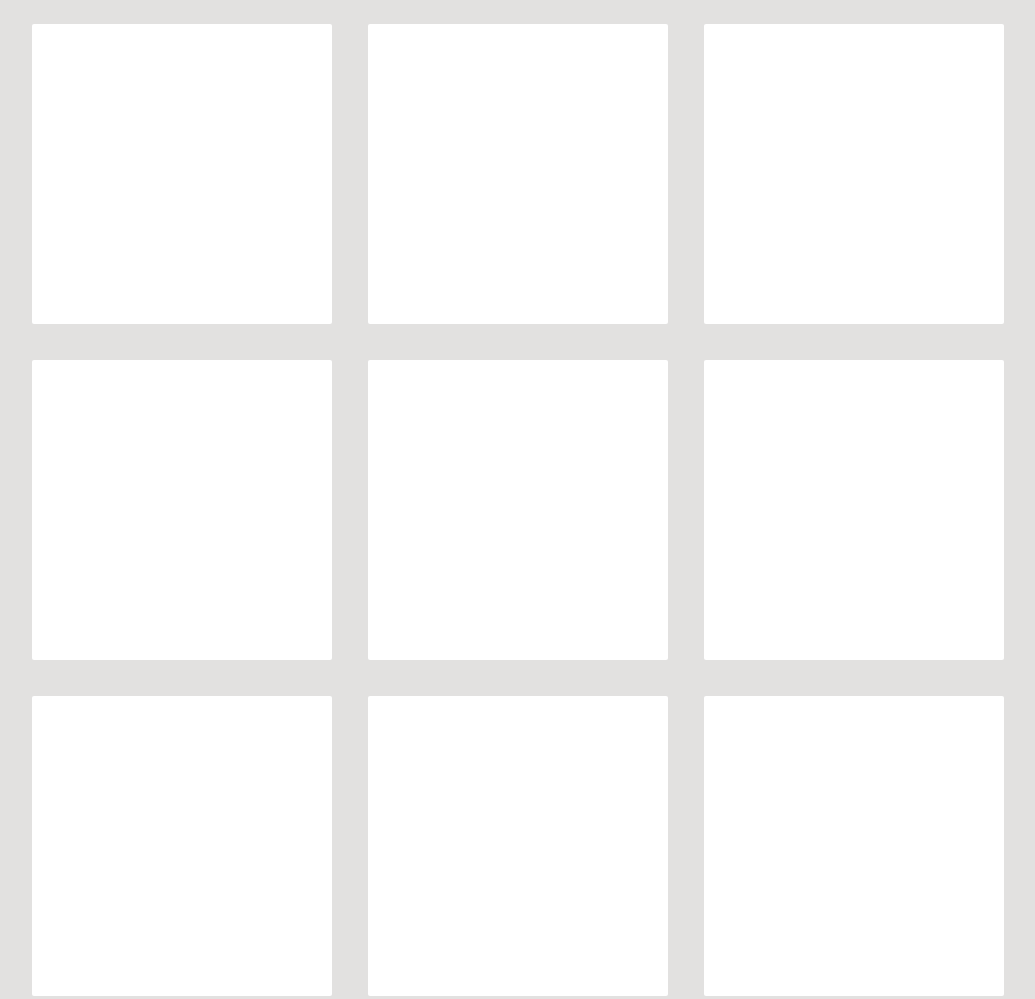
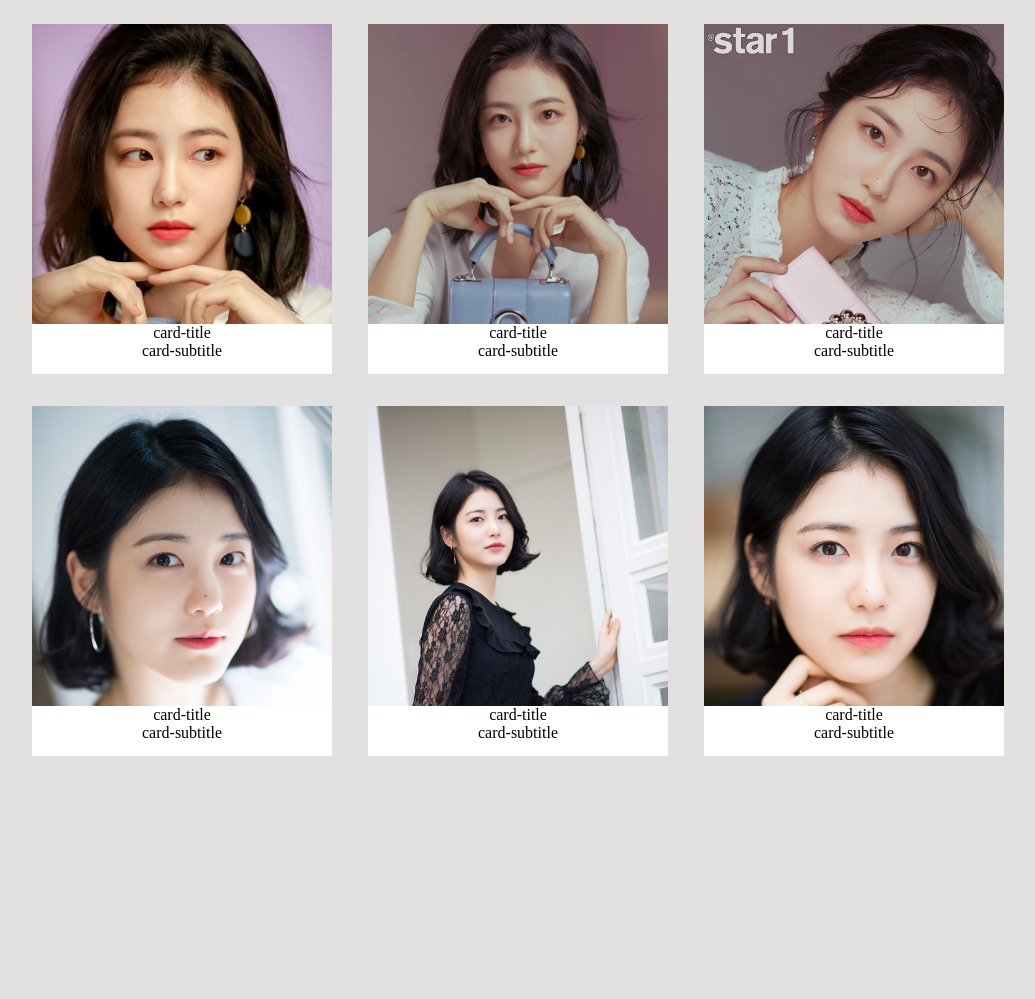
Before and after one commit to read2r/WebCardView, a plain HTML site: page index.html in a window 1280 px wide. Shown: the top 999 px of the page, without its empty margins (122-1157 px from the left). After the commit the page ends 800 px from the top, so only its background shows below. Drawn offline with Linux system fonts and the light colour scheme.

Commit message:
card image and card hover effect

```diff
--- a/index.html
+++ b/index.html
@@ -6,30 +6,72 @@
 </head>
 
 <body>
-	<div class="card"></div>
-	<div class="card"></div>
-	<div class="card"></div>
-	<div class="card"></div>
-	<div class="card"></div>
-	<div class="card"></div>
-	<div class="card"></div>
-	<div class="card"></div>
-	<div class="card"></div>
-	<div class="card"></div>
-	<div class="card"></div>
-	<div class="card"></div>
-	<div class="card"></div>
-	<div class="card"></div>
-	<div class="card"></div>
-	<div class="card"></div>
-	<div class="card"></div>
-	<div class="card"></div>
-	<div class="card"></div>
-	<div class="card"></div>
-	<div class="card"></div>
-	<div class="card"></div>
-	<div class="card"></div>
-	<div class="card"></div>
+	<div class="card">
+		<div class="card-image-wrapper">
+			<img class="card-image" src="./images/sye1.jpg">
+		</div>
+		<div class="card-title">
+			card-title
+		</div>
+		<div class="card-subtitle">
+			card-subtitle
+		</div>
+	</div>
+	<div class="card">
+		<div class="card-image-wrapper">
+			<img class="card-image" src="./images/sye2.jpg">
+		</div>
+		<div class="card-title">
+			card-title
+		</div>
+		<div class="card-subtitle">
+			card-subtitle
+		</div>
+	</div>
+	<div class="card">
+		<div class="card-image-wrapper">
+			<img class="card-image" src="./images/sye3.jpg">
+		</div>
+		<div class="card-title">
+			card-title
+		</div>
+		<div class="card-subtitle">
+			card-subtitle
+		</div>
+	</div>
+	<div class="card">
+		<div class="card-image-wrapper">
+			<img class="card-image" src="./images/sye4.jpg">
+		</div>
+		<div class="card-title">
+			card-title
+		</div>
+		<div class="card-subtitle">
+			card-subtitle
+		</div>
+	</div>
+	<div class="card">
+		<div class="card-image-wrapper">
+			<img class="card-image" src="./images/sye5.jpg">
+		</div>
+		<div class="card-title">
+			card-title
+		</div>
+		<div class="card-subtitle">
+			card-subtitle
+		</div>
+	</div>
+	<div class="card">
+		<div class="card-image-wrapper">
+			<img class="card-image" src="./images/sye6.jpg">
+		</div>
+		<div class="card-title">
+			card-title
+		</div>
+		<div class="card-subtitle">
+			card-subtitle
+		</div>
+	</div>
 </body>
 
 </html>
--- a/style.css
+++ b/style.css
@@ -5,10 +5,26 @@ body {
 
 .card {
   background: #fff;
-  border-radius: 2px;
   display: inline-block;
-  height: 300px;
   margin: 1rem;
   position: relative;
   width: 300px;
+  height: 350px;
+
+  transition: all 0.3s cubic-bezier(.25,.8,.25,1);
 }
+
+.card:hover {
+  box-shadow: 0 14px 28px rgba(0,0,0,0.25), 0 10px 10px rgba(0,0,0,0.22);
+}
+
+.card-image-wrapper {
+  max-width: 300px;
+  max-height: 300px;
+  overflow: hidden;
+}
+
+.card-image-wrapper .card-image {
+	width: 100%;
+	height: 100%;
+}
```
Also changed, not shown: images/sye1.jpg (added), images/sye2.jpg (added), images/sye3.jpg (added), images/sye4.jpg (added), images/sye5.jpg (added), images/sye6.jpg (added).
